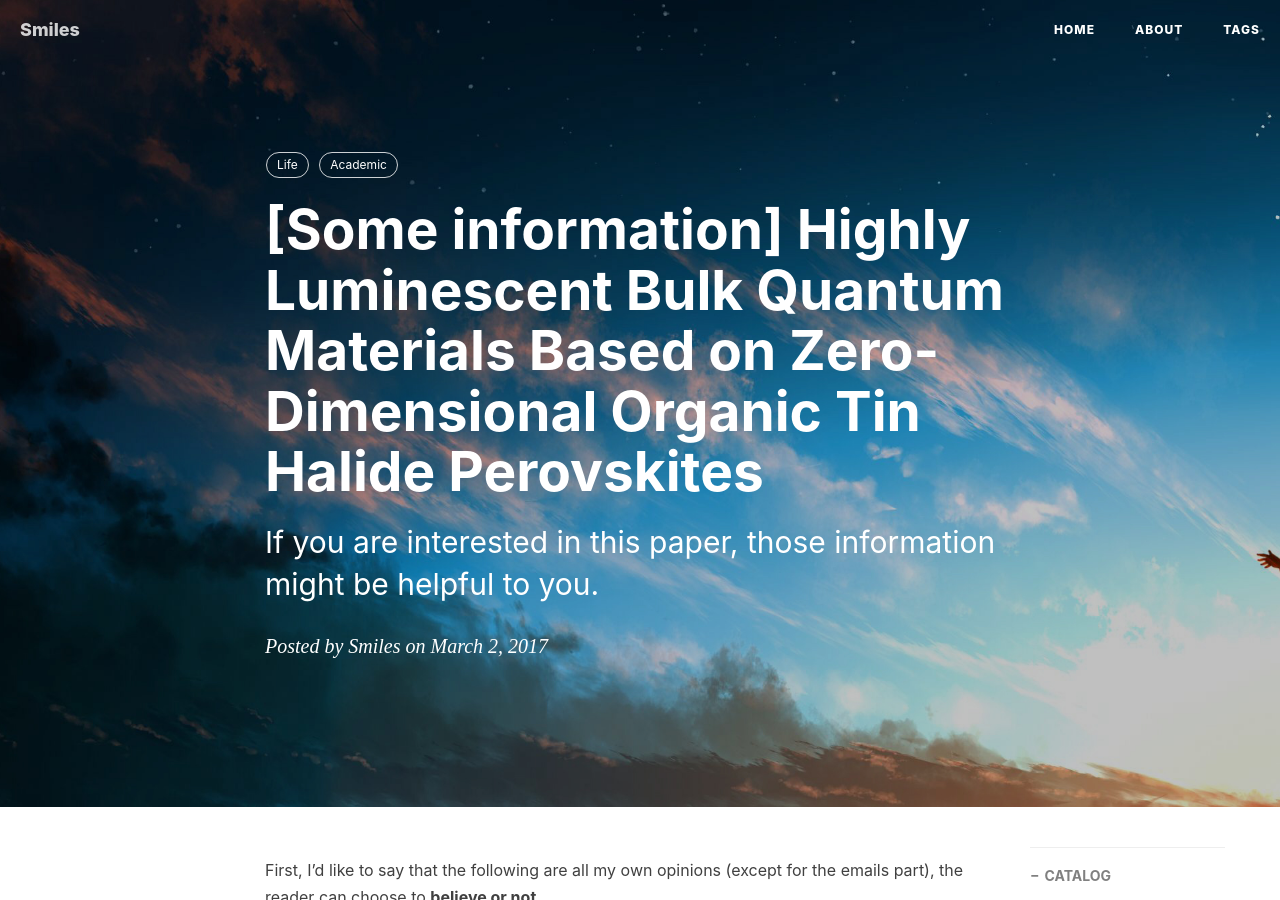
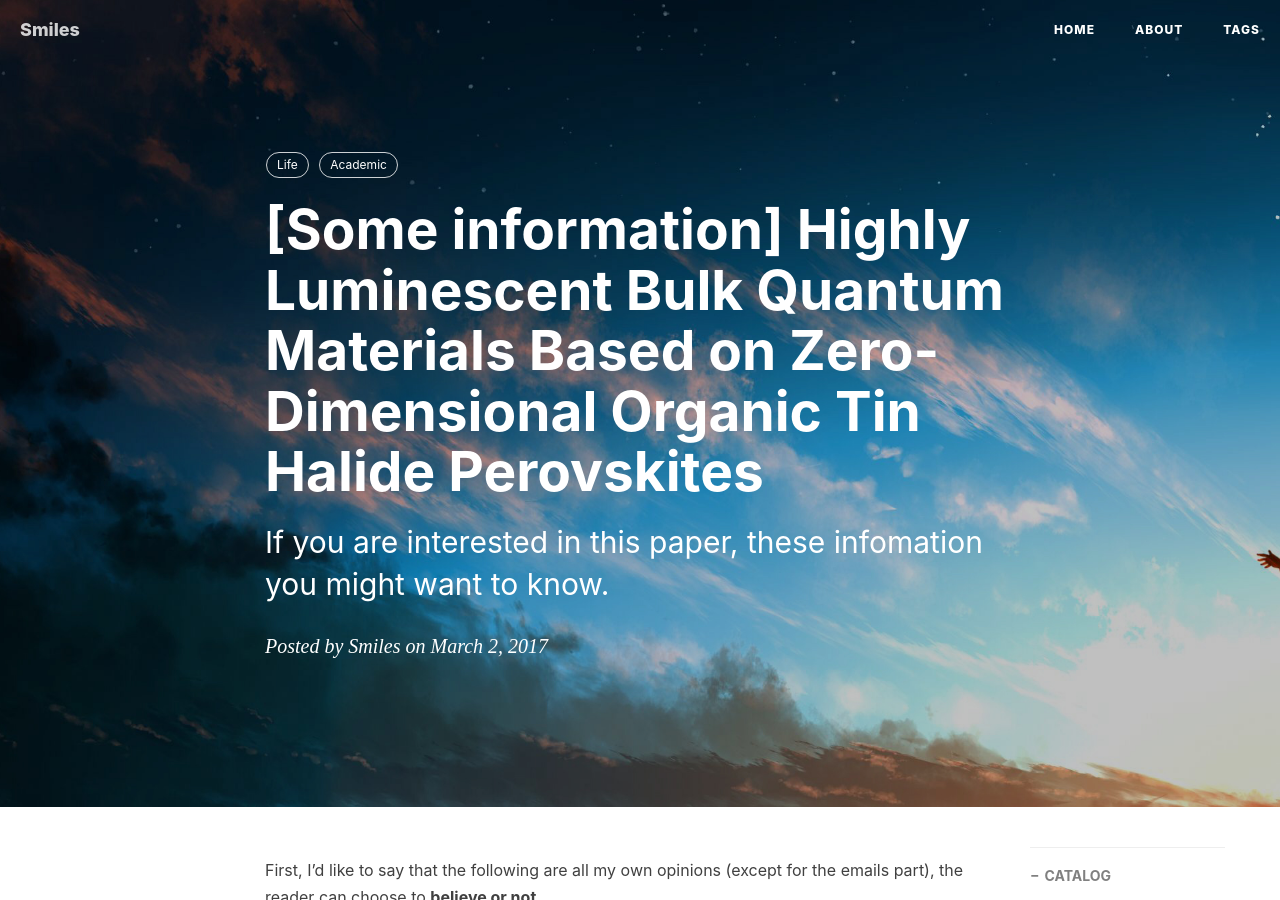
Before and after one commit to XiaoshiZ/ysmiles.com, a Jekyll site: the page built from _posts/2017-03-02-Zero-Dimensional-Organic-Tin-Halide-Perovskites.md, in a window 1280 px wide and 900 px high. Built offline with Jekyll 4.4.1, drawn with Linux system fonts in a browser that asks for light colours; nearby versions of some CDN libraries; comment, search, counter and statistics services are not loaded.

Commit message:
change subtitle

```diff
--- a/_posts/2017-03-02-Zero-Dimensional-Organic-Tin-Halide-Perovskites.md
+++ b/_posts/2017-03-02-Zero-Dimensional-Organic-Tin-Halide-Perovskites.md
@@ -1,7 +1,7 @@
 ---
 layout:     post
 title:      "[Some information] Highly Luminescent Bulk Quantum Materials Based on Zero-Dimensional Organic Tin Halide Perovskites"
-subtitle:   "If you are interested in this paper, those information might be helpful to you."
+subtitle:   "If you are interested in this paper, these infomation you might want to know."
 author:     "Smiles"
 date:       2017-03-02 00:48
 header-img:
```
